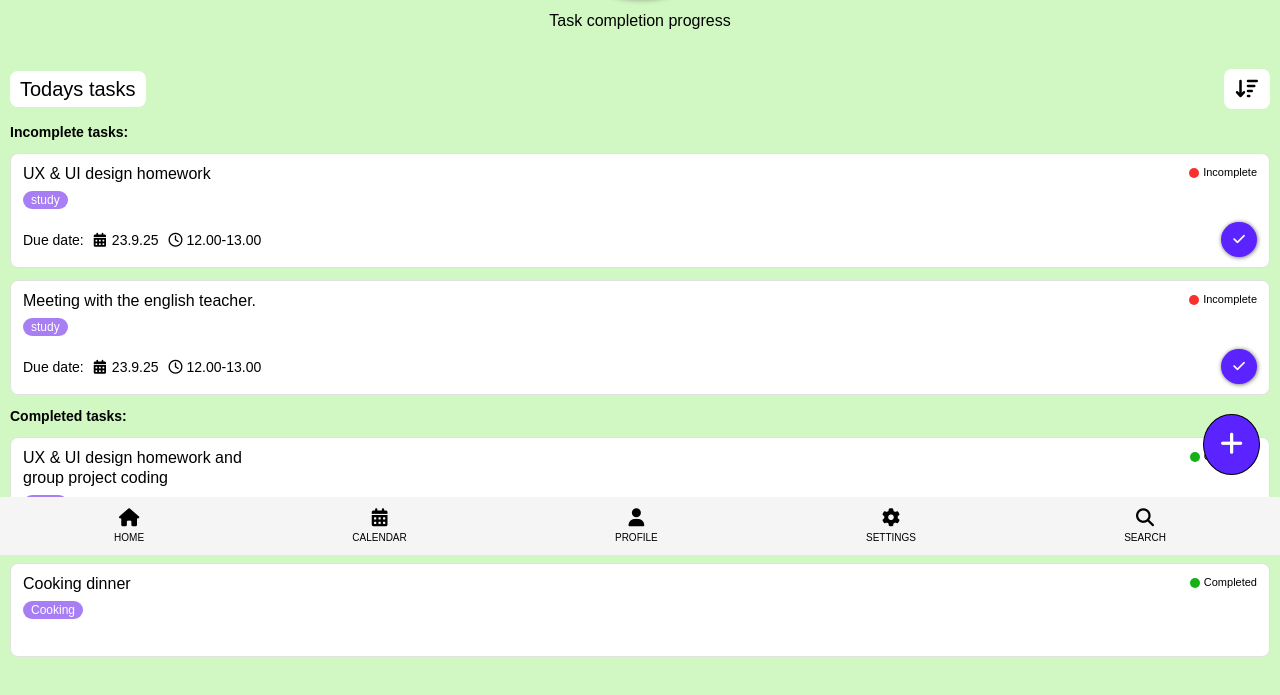
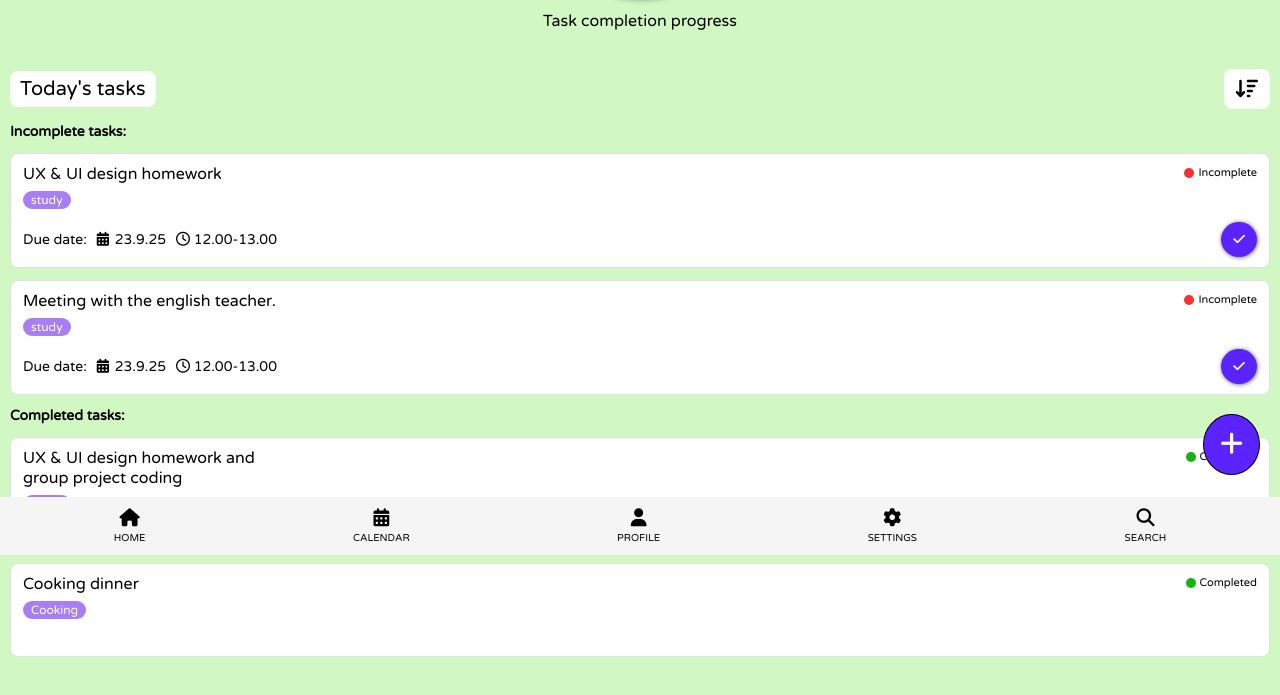
Before and after one commit to SweetCinnamonBun/tasks-design-mvp, a plain HTML site: page index.html in a window 1280 px wide. Shown: the part 245-940 px from the top of the page. Drawn offline with Linux system fonts and the light colour scheme.

Commit message:
font change

```diff
--- a/index.html
+++ b/index.html
@@ -5,6 +5,9 @@
     <meta name="viewport" content="width=device-width, initial-scale=1.0" />
     <link rel="stylesheet" href="reset.css" />
     <link rel="stylesheet" href="styles.css" />
+    <link rel="preconnect" href="https://fonts.googleapis.com">
+<link rel="preconnect" href="https://fonts.gstatic.com" crossorigin>
+<link href="https://fonts.googleapis.com/css2?family=Varela+Round&display=swap" rel="stylesheet">
     <script
       src="https://kit.fontawesome.com/9680ed3927.js"
       crossorigin="anonymous"
@@ -28,13 +31,13 @@
             </a>
           </li>
           <li>
-            <a href="/profile.html">
+            <a href="#">
               <i class="fa-solid fa-user"></i>
               <span>PROFILE</span>
             </a>
           </li>
           <li>
-            <a href="/settings.html">
+            <a href="#">
               <i class="fa-solid fa-gear"></i>
               <span>SETTINGS</span>
             </a>
@@ -64,7 +67,7 @@
       </section>
       <section class="todays-tasks-section">
          <div class="calendar-header">
-            <h3>Todays tasks</h3>
+            <h3>Today's tasks</h3>
             <i class="fa-solid fa-arrow-down-wide-short"></i>
         </div>
         <div>
--- a/styles.css
+++ b/styles.css
@@ -1,6 +1,6 @@
 html {
   font-size: 62.5%;
-  font-family: sans-serif;
+   font-family: "Varela Round", sans-serif;
 }
 
 body {
```
Also changed, not shown: calendar.html (+3 -0 lines), create-task.html (+3 -0 lines), search-modal.html (+3 -0 lines), task.html (+3 -0 lines).
